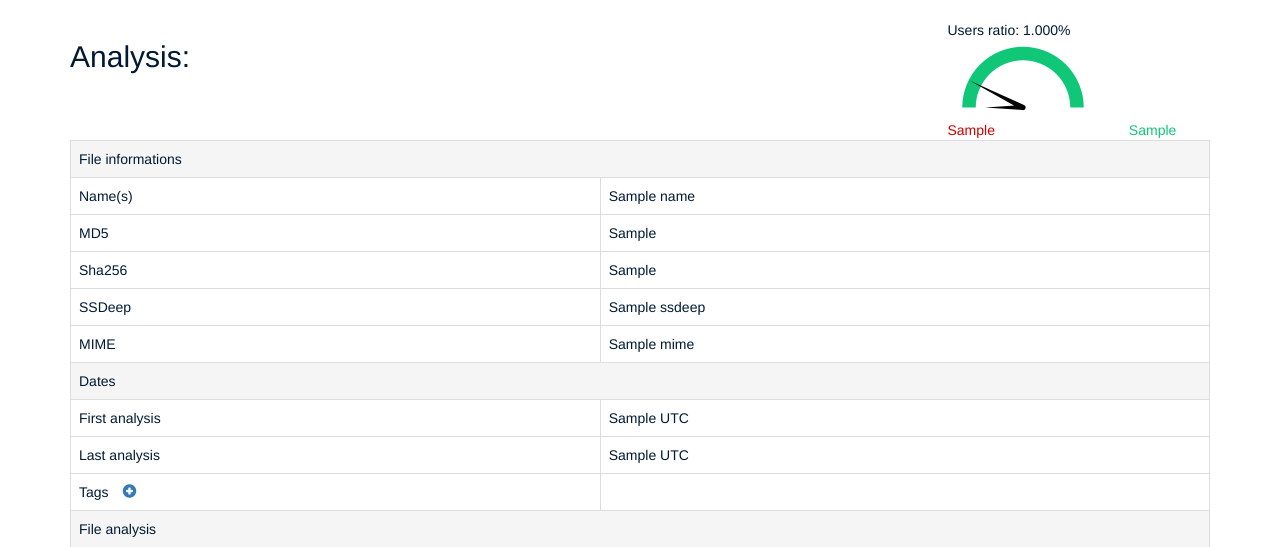
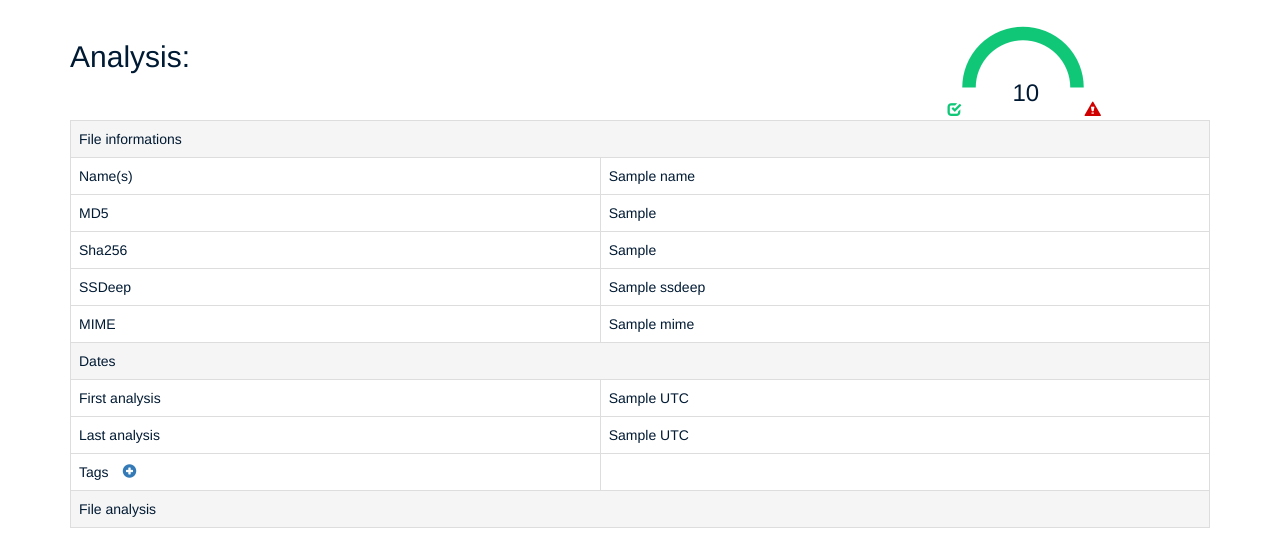
Before and after one commit to nbs-system/mowr, a Flask app: template mowr/templates/result.html in a window 1280 px wide. Shown: the part 51-598 px from the top of the page. Run offline with Flask 2, Linux system fonts and the light colour scheme; the template is opened without the code that fills it: most values are stand-ins (such as "Sample title", 1, 10 or a date in 2020); parts of the project's set-up code (start-up, migrations or seed data) failed here and were passed over; some libraries are stand-ins or nearby versions.

Commit message:
Fixed yara + reworked vote analysis

```diff
--- a/mowr/model/analyser.py
+++ b/mowr/model/analyser.py
@@ -109,7 +109,7 @@ class Analyser:
         rule_file = '{path}/{rule}.yara'.format(path=current_app.config.get('PMF_PATH'), rule=self.type.lower())
         print(rule_file)
         rules = yara.compile(rule_file)
-        with open(self.file, 'r') as f:
+        with open(self.file, 'rb') as f:
             matches = rules.match(data=f.read())
         return [str(m) for m in matches]
 
--- a/mowr/static/css/mowr.css
+++ b/mowr/static/css/mowr.css
@@ -70,16 +70,23 @@ body {
     display: block;
 }
 
-.vote_malicious {
+#vote_malicious {
     display: inline;
     color: #D10000;
-    margin-right: 65px;
+    margin-left: 120px;
 }
 
-.vote_clean {
+#vote_clean {
     display: inline;
     color: #10C778;
-    margin-left: 65px;
+}
+
+#ratio-textfield {
+    z-index: 5;
+    font-size: 40px;
+    left: 80px;
+    bottom: 10px;
+    position: absolute;
 }
 
 .gauge canvas {
--- a/mowr/templates/result.html
+++ b/mowr/templates/result.html
@@ -1,28 +1,26 @@
 {% extends "layout.html" %}
 {% set vote = file['vote_malicious'] + file['vote_clean'] %}
 {% block content %}
-    {% if file['vote_clean']|int > 0 or file['vote_malicious']|int > 0 %}
+    {% if reanalyse %}
+        <div class="alert alert-info">This file has been last analysed a long time ago. Do you want to <a
+                href="{{ url_for('default.reanalyse', sha256=file['sha256'], type=type) }}">reanalyse it</a> ?
+        </div>
+    {% endif %}
     <div class="row">
         <div class="col-lg-9 col-sm-9 col-xs-2">
             <h2>Analysis:</h2>
         </div>
         <div class="col-lg-3 col-sm-3 col-xs-10">
-                <span class="center">Users ratio: {{ '{:,.3f}'.format(file['vote_malicious']*100/vote) }}%</span>
             <div class="gauge">
-                    <canvas id="gauge-ratio"></canvas>
+                <canvas id="canvas-ratio"></canvas>
+                <div id="ratio-textfield" style="font-size: 24px;">1</div>
                 <div class="vote">
-                        <div class="vote_malicious">{{ file['vote_malicious'] }}</div>
-                        <div class="vote_clean">{{ file['vote_clean'] }}</div>
+                    <a href="#" id="vote_clean" onclick="vote('{{ file['sha256'] }}', 'malicious')"><i class="glyphicon glyphicon-check"></i></a>
+                    <a href="#" id="vote_malicious" onclick="vote('{{ file['sha256'] }}', 'clean')"><i class="glyphicon glyphicon-alert"></i></a>
                 </div>
             </div>
         </div>
     </div>
-    {% endif %}
-    {% if reanalyse %}
-        <div class="alert alert-info">This file has been last analysed a long time ago. Do you want to <a
-                href="{{ url_for('default.reanalyse', sha256=file['sha256'], type=type) }}">reanalyse it</a> ?
-        </div>
-    {% endif %}
     <table class="table table-bordered">
         <tr>
             <td colspan="2" class="active">File informations</td>
@@ -103,19 +101,11 @@
         {% endfor %}
     </table>
 
-    {% if session.get('can_vote') == file['sha256'] %}
-        <div class="alert" id="vote">
-            What do you think about this file ?
-            <button class="btn btn-success btn-xs" onclick="vote('{{ file['sha256'] }}', 'clean')">Clean</button>
-            <button class="btn btn-danger btn-xs" onclick="vote('{{ file['sha256'] }}', 'malicious')">Malicious</button>
-        </div>
-    {% endif %}
     <div class="container">
         <a href="{{ url_for('default.index') }}"><span class="btn btn-info">Upload a new file</span></a>
     </div>
 {% endblock %}
 {% block script %}
-    {% if file['vote_clean']|int > 0 or file['vote_malicious']|int > 0 %}
     <script src="{{ url_for('static', filename='js/gauge.min.js') }}"></script>
     <script>
         var opts = {
@@ -123,21 +113,22 @@
             angle: 0, // The length of each line
             lineWidth: 0.2, // The line thickness
             pointer: {
-                    length: 0.51, // The radius of the inner circle
-                    strokeWidth: 0.033, // The rotation offset
+                length: 0, // The radius of the inner circle
+                strokeWidth: 0, // The rotation offset
                 color: '#000000' // Fill color
             },
             limitMax: 'false',   // If true, the pointer will not go past the end of the gauge
             colorStart: '#690202',   // Colors
-                colorStop: '#D10000',    // just experiment with them
-                strokeColor: '#10C778',   // to see which ones work best for you
+            colorStop: '#10C778',    // just experiment with them
+            strokeColor: '#D10000',   // to see which ones work best for you
             generateGradient: true
         };
-            var target = document.getElementById('gauge-ratio'); // your canvas element
+        var target = document.getElementById('canvas-ratio'); // your canvas element
         var gauge = new Gauge(target).setOptions(opts); // create sexy gauge!
-            gauge.maxValue = {{ vote }}; // set max gauge value
+        gauge.minValue = {{ -10 }};
+        gauge.maxValue = {{ 10 }}; // set max gauge value
         gauge.animationSpeed = 27; // set animation speed (32 is default value)
-            gauge.set({{ file['vote_malicious'] }}); // set actual value
+        gauge.set({{ file['vote_malicious'] - file['vote_clean'] }}); // set actual value
+        gauge.setTextField(document.getElementById("ratio-textfield"))
     </script>
-    {% endif %}
 {% endblock %}
```
Lines whose indentation alone changed are shown as unchanged.
